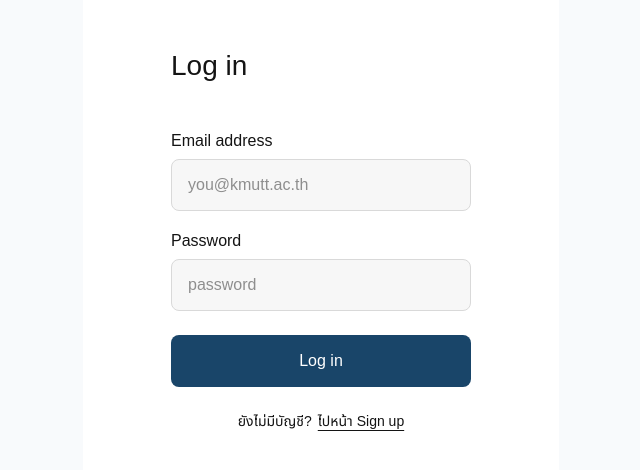
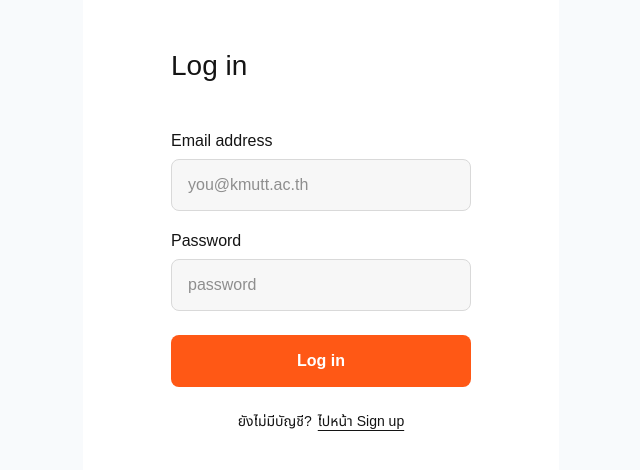
Before and after one commit to KongXrZ/teewangmai-Project, a Next.js app: page /login in a window 1280 px wide. Shown: the top 470 px of the page, without its empty margins (319-959 px from the left). Built offline with nearby package versions, Linux system fonts and the light colour scheme; no server answers; what @mui/material-nextjs would draw is missing.

Commit message:
quickfix

```diff
--- a/src/features/auth/components/auth-submit-button.tsx
+++ b/src/features/auth/components/auth-submit-button.tsx
@@ -12,7 +12,7 @@ export function AuthSubmitButton({
   return (
     <button
       type="submit"
-      className="h-13 w-full rounded-lg bg-[#194569] text-base text-white hover:opacity-90 active:opacity-80 focus-visible:outline-2 focus-visible:outline-offset-2 focus-visible:outline-[#194569] disabled:cursor-not-allowed disabled:opacity-60"
+      className="h-13 w-full rounded-lg bg-[#ff5815] text-base font-bold text-white hover:opacity-90 active:opacity-80 focus-visible:outline-2 focus-visible:outline-offset-2 focus-visible:outline-[#ff5815] disabled:cursor-not-allowed disabled:opacity-60"
       {...buttonProps}
     >
       {children}
```
